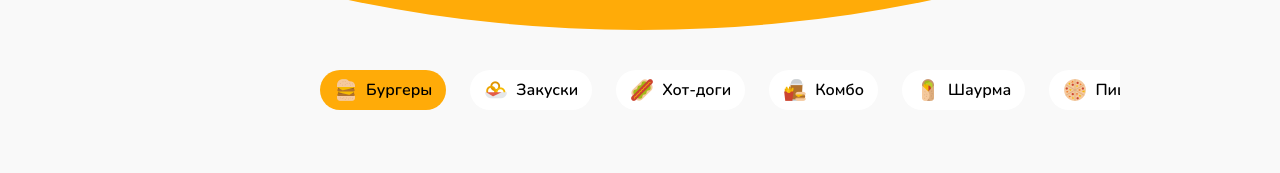
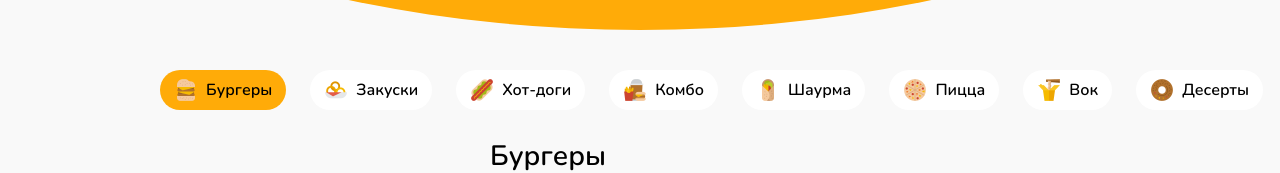
Before and after one commit to TatianaKan/ME_BurgerReact, a React (Vite) app: page / in a window 1280 px wide. Shown: the part 441-614 px from the top of the page. Built offline with nearby package versions, Linux system fonts and the light colour scheme.

Commit message:
Исправлена ошибка контейнера

```diff
--- a/src/Components/Container/Container.jsx
+++ b/src/Components/Container/Container.jsx
@@ -2,7 +2,7 @@ import style from './Container.module.css';
 import classNames from 'classnames';
 
 export const Container = ({ children, className }) => (
-  <div className={classNames(style.container, children)}>
+  <div className={classNames(style.container, className)}>
     {children}
   </div>
 )
```
